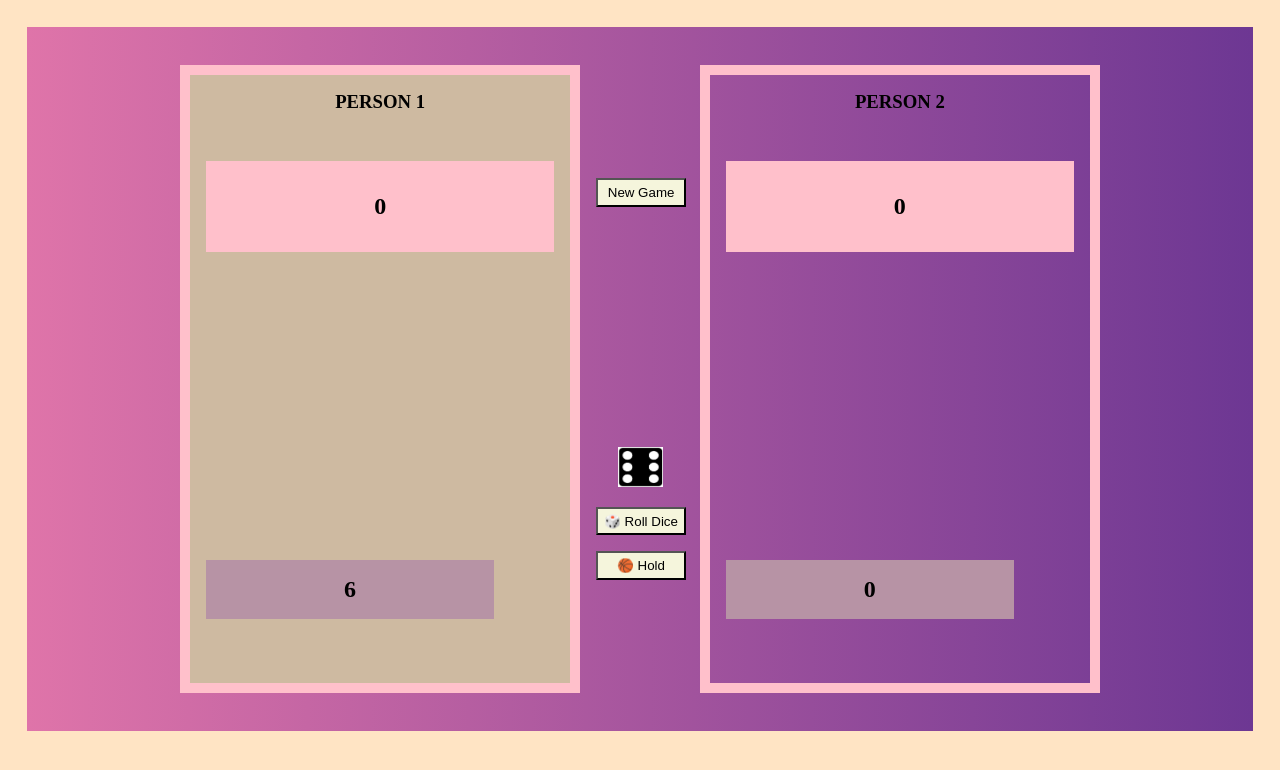
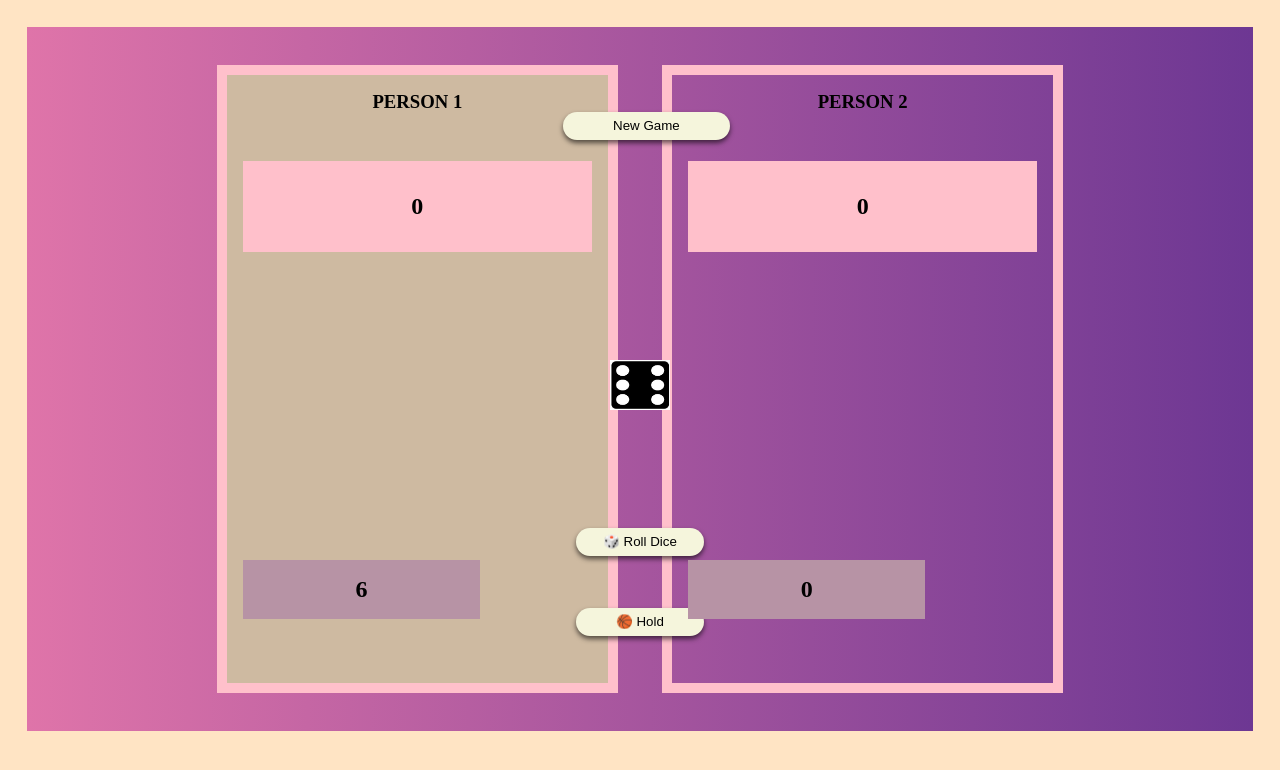
Before and after one commit to sandramakis/Pig-Game, a plain HTML site: page index.html in a window 1280 px wide. Both pictures are taken after a click on the button "🎲 Roll Dice". Drawn offline with Linux system fonts and the light colour scheme.

Commit message:
ADJ: Btn position and Display

```diff
--- a/style.css
+++ b/style.css
@@ -29,6 +29,7 @@ main section {
   border: 10px solid pink;
   padding: 1rem;
   text-align: center;
+  margin: 0 1.4rem;
 }
 
 .total {
@@ -40,21 +41,25 @@ main section {
 
 .current-score {
   background-color: rgb(183, 147, 165);
-  padding: 1rem;
+  padding: 1rem 7rem;
   position: absolute;
   top: 70%;
-  width: 20%;
+  width: 1%;
 }
 
 .btn {
   display: block;
   cursor: pointer;
-  width: 75%;
+  width: 100%;
+  padding: 0.4rem;
+  border-radius: 20px;
+  margin: 0.5rem 0;
+  background-color: beige;
+  box-shadow: 0 3px 5px rgba(0, 0, 0, 0.6);
+  border: none;
 }
 
-.new-game {
-  line-height: 2rem;
-}
+/* .btn::click */
 
 .instruction {
   text-align: center;
@@ -62,25 +67,39 @@ main section {
 
 #roll,
 #hold,
-#new-game {
-  padding: 0.3rem;
-  margin: 1rem;
-  background-color: beige;
-  text-align: center;
+.dice-picture {
+  position: absolute;
+  top: 75%;
+  right: 45%;
+  width: 10%;
+}
+
+#roll {
+  top: 65%;
+}
+
+.dice-picture {
+  top: 45%;
 }
 
 #new-game {
-  margin-bottom: 15rem;
+  position: absolute;
+  top: 13%;
+  right: 43%;
+  width: 13%;
 }
 
 /* ACTIVE STATE */
-
 .active {
   background-color: rgb(206, 186, 161);
   transition: 0.8s all;
 }
 
 img {
-  width: 45px;
-  height: 40px;
+  width: 60px;
+  height: 50px;
 }
+
+.hidden {
+  display: none;
+}
```
